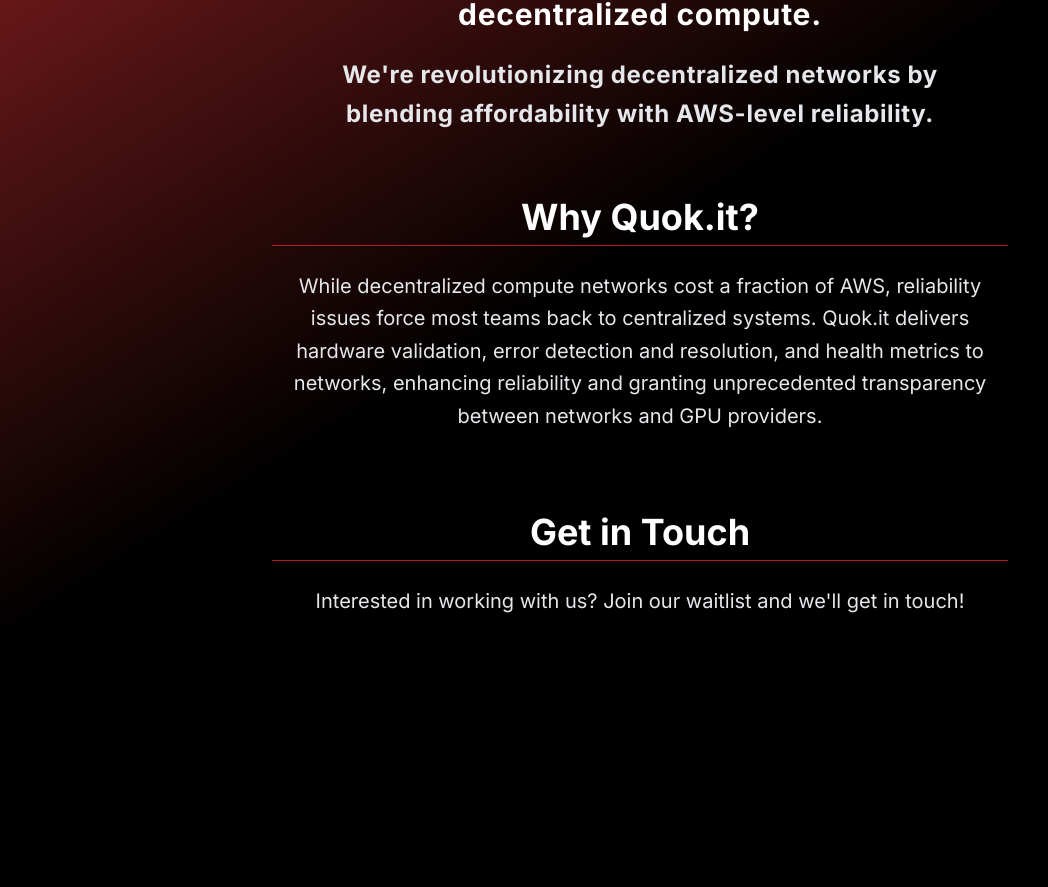
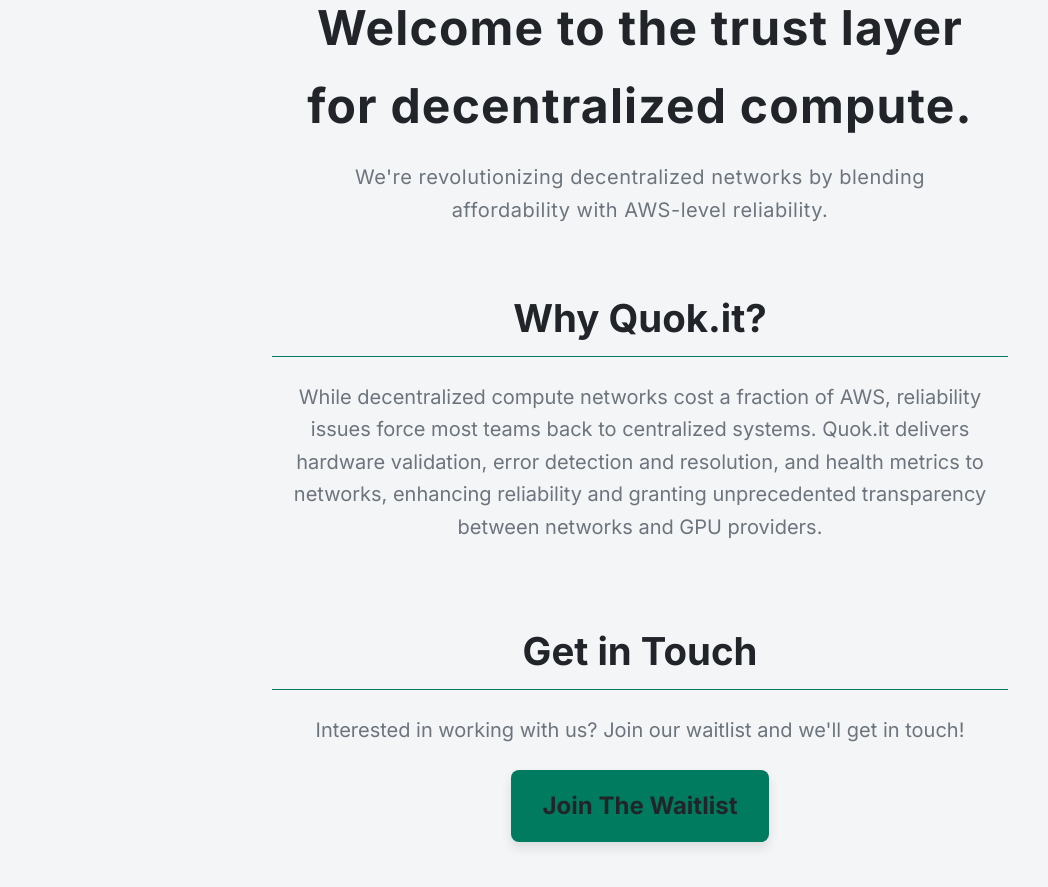
Before and after one commit to aabdel0181/quok.it, a Next.js app in the folder soc/: page /learn in a window 1280 px wide. Shown: the part 155-1042 px from the top of the page, without its empty margins (0-1048 px from the left). Before the commit the page ends 800 px from the top, so only its background shows below. Built offline with nearby package versions, Linux system fonts and the light colour scheme.

Commit message:
update about page dynamic styling

```diff
--- a/soc/src/app/learn/page.tsx
+++ b/soc/src/app/learn/page.tsx
@@ -1,43 +1,60 @@
+"use client"; // Add this at the top since we're using hooks
+
+import { useRouter } from "next/navigation";
 export default function LearnPage() {
+  const router = useRouter();
+
   return (
-    <div className="min-h-screen bg-gradient-to-br from-red-900 via-black to-black pt-20">
-      <div className="container mx-auto px-6 py-12">
+    <div className="min-h-screen bg-[var(--background)] pt-24">
+      {" "}
+      {/* Added pt-24 for navbar spacing */}
+      <div className="container-fluid py-12">
         <header className="mb-16 text-center">
-          <div className="max-w-2xl mx-auto space-y-4 animate-fadeIn delay-200">
-            <p className="text-3xl font-bold text-white leading-relaxed tracking-wide">
+          <div className="max-w-2xl mx-auto space-y-4 animate-fadeIn">
+            <h1 className="text-[var(--foreground)] font-bold leading-relaxed tracking-wide">
               Welcome to the trust layer for decentralized compute.
+            </h1>
+            <p className="text-[var(--text-secondary)] leading-relaxed tracking-wide">
+              We're revolutionizing decentralized networks by blending
+              affordability with AWS-level reliability.
             </p>
-            <p className="text-2xl font-bold text-gray-200 leading-relaxed tracking-wide">
-              We're revolutionizing decentralized networks by blending affordability with AWS-level reliability.
-            </p>
-          </div>
-          <div className="mt-8 animate-fadeIn delay-600">
           </div>
         </header>
 
         <main className="space-y-20">
           <section className="max-w-3xl mx-auto text-center px-4">
-            <h2 className="text-4xl font-bold text-white mb-6 border-b pb-2 border-red-700">
+            <h2 className="text-[var(--foreground)] font-bold mb-6 border-b pb-2 border-[var(--primary)]">
               Why Quok.it?
             </h2>
             <div className="space-y-6">
-              <p className="text-xl text-gray-200 leading-relaxed">
+              <p className="text-[var(--text-secondary)] leading-relaxed">
                 While decentralized compute networks cost a fraction of AWS,
                 reliability issues force most teams back to centralized systems.
-                Quok.it delivers hardware validation, error detection and resolution, and health metrics to networks,
-                enhancing reliability and granting unprecedented transparency between networks and GPU providers.
+                Quok.it delivers hardware validation, error detection and
+                resolution, and health metrics to networks, enhancing
+                reliability and granting unprecedented transparency between
+                networks and GPU providers.
               </p>
             </div>
           </section>
 
           <section className="max-w-3xl mx-auto text-center px-4">
-            <h2 className="text-4xl font-bold text-white mb-6 border-b pb-2 border-red-700">
+            <h2 className="text-[var(--foreground)] font-bold mb-6 border-b pb-2 border-[var(--primary)]">
               Get in Touch
             </h2>
             <div className="space-y-6">
-              <p className="text-xl text-gray-200 leading-relaxed">
-                Interested in working with us? Join our waitlist and we'll get in touch!
+              <p className="text-[var(--text-secondary)] leading-relaxed">
+                Interested in working with us? Join our waitlist and we'll get
+                in touch!
               </p>
+              <div className="mt-8">
+                <button
+                  onClick={() => router.push("/waitlist")}
+                  className="btn-primary bg-[var(--primary)] hover:bg-[var(--primary-dark)]"
+                >
+                  Join The Waitlist
+                </button>
+              </div>
             </div>
           </section>
         </main>
```
